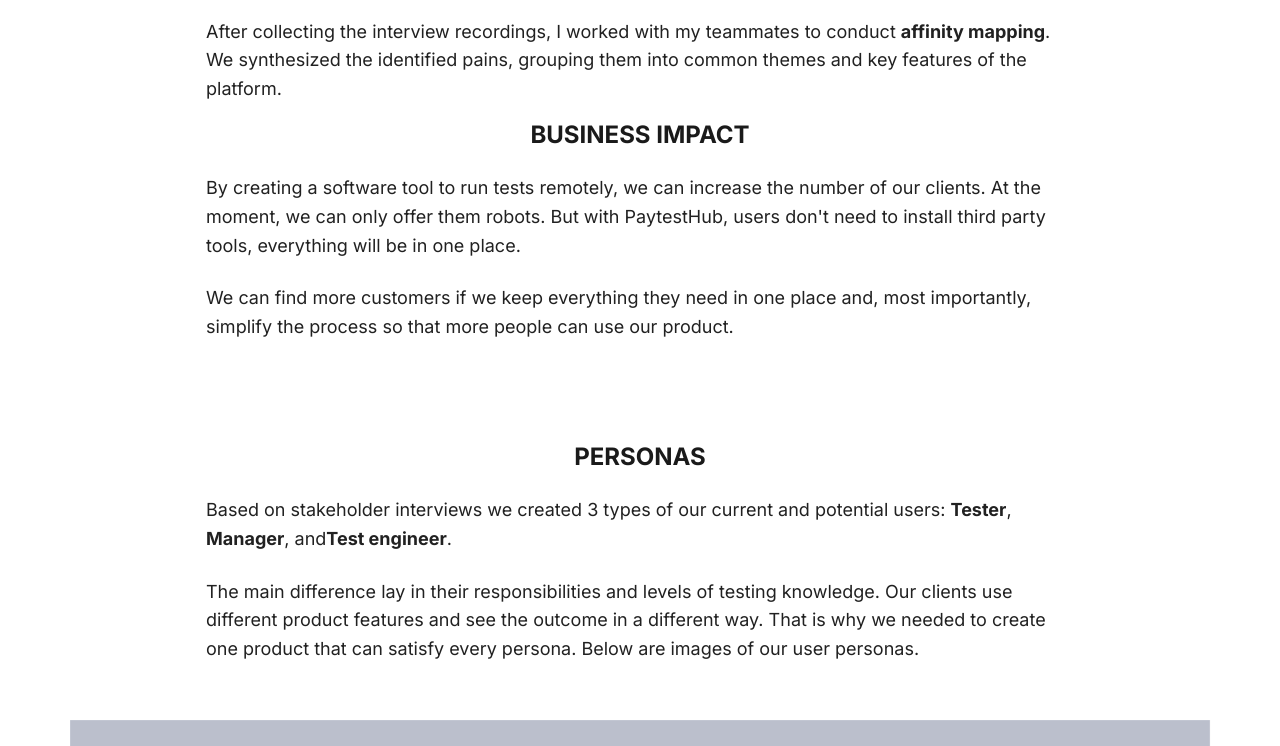
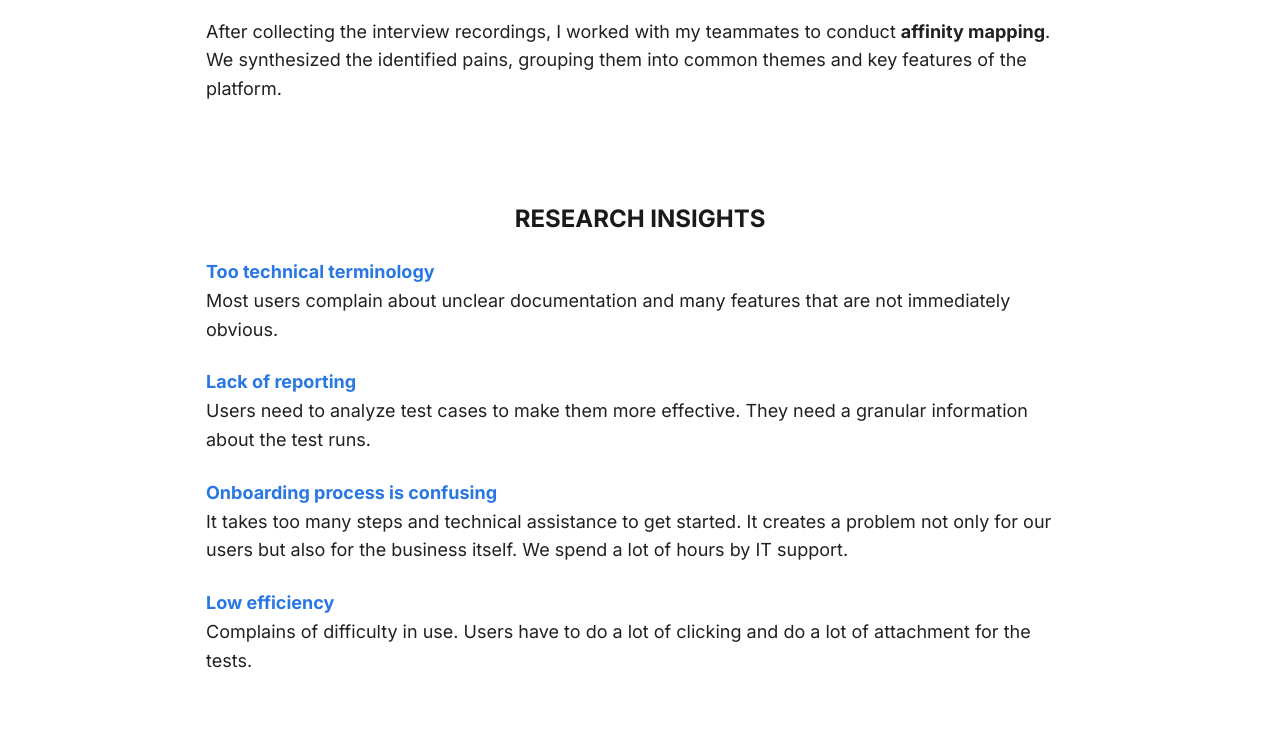
Before and after one commit to alexvlasov182/anastasiia-vlasova, a React (Vite) app: page /pytest-hub in a window 1280 px wide. Shown: the part 1520-2266 px from the top of the page. Built offline with nearby package versions, Linux system fonts and the light colour scheme.

Commit message:
Finished paytesthub page

```diff
--- a/src/domains/cards/components/PaytestHub/PaytestHub.module.scss
+++ b/src/domains/cards/components/PaytestHub/PaytestHub.module.scss
@@ -1,4 +1,4 @@
-.reconHubSection {
+.paytestHubSection {
   background-color: #EDF5FF;
   width: 100%;
   height: 672px;
@@ -133,6 +133,15 @@
   box-sizing: border-box;
 }
 
+.researchSection {
+  margin-bottom: 100px;
+}
+
+.mainColorText {
+  color: #2977E3;
+  font-weight: bold;
+}
+
 .researchTitle, .metricsTitle, .personasTitle, .journeyTitle, .screensTitle, .usabilityTitle, .resultTitle, .takeAwaysTitle {
   font-size: 24px;
   font-family: "Inter", sans-serif;
--- a/src/domains/cards/components/PaytestHub/PaytestHubHeroSection.tsx
+++ b/src/domains/cards/components/PaytestHub/PaytestHubHeroSection.tsx
@@ -3,7 +3,7 @@ import styles from './PaytestHub.module.scss'
 
 const PaytestHubHeroSection: React.FC = () => {
   return (
-    <section className={styles.reconHubSection}>
+    <section className={styles.paytestHubSection}>
       <div className={styles.contentWrapper}>
         <h1 className={styles.title}>PaytestHub</h1>
         <h2 className={styles.subtitle}>Payment software testing tool</h2>
--- a/src/domains/cards/components/PaytestHub/PaytestHubIntroduction.tsx
+++ b/src/domains/cards/components/PaytestHub/PaytestHubIntroduction.tsx
@@ -29,7 +29,7 @@ const PaytestHubIntroduction: React.FC = () => {
           </p>
           <h2 className={styles.introductionTitle}>LINK</h2>
           <a className={styles.link} href="https://paytestlab.com/products/paytesthub/" target="_blank" rel="noopener noreferrer">
-            https://<br />reconhub.abrantix.com/en/<br />product/reconhub
+            https://<br />paytestlab.com/<br />products/paytesthub
           </a>
         </div>
       </div>
--- a/src/domains/cards/components/PaytestHub/PaytestHubPersonas.tsx
+++ b/src/domains/cards/components/PaytestHub/PaytestHubPersonas.tsx
@@ -9,7 +9,7 @@ const PaytestHubPersonas: React.FC = () => {
         <h2 className={styles.personasTitle}>PERSONAS</h2>
         <p className={styles.personasParagraph}>
           Based on stakeholder interviews we created 3 types of our current and potential users: <b>Tester</b>, <b>Manager</b>, and
-          <b>Test engineer</b>.
+           <b> Test engineer</b>.
         </p>
 
         <p className={styles.personasParagraph}>
--- a/src/domains/cards/components/PaytestHub/PaytestHubResearchInsights.tsx
+++ b/src/domains/cards/components/PaytestHub/PaytestHubResearchInsights.tsx
@@ -1,41 +1,36 @@
 import React from "react";
 import styles from './PaytestHub.module.scss'
 
-const PaytestHubIntroduction: React.FC = () => {
+const PaytestHubResearchInsights: React.FC = () => {
   return (
-    <section className={styles.reconHubIntroductionSection}>
-      <h2 className={styles.researchTitle}>RESEARCH</h2>
-      <div className={styles.reconHubIntroductionContainer}>
-
-        <div className={styles.leftColumn}>
-          <p className={styles.aboutIntroduction}>
-            <span>Too technical terminology</span> <br/>
+    <section className={styles.researchSection}>
+      <div className={styles.researchContainer}>
+        <h2 className={styles.researchTitle}>RESEARCH INSIGHTS</h2>
+        <p className={styles.researchParagraph}>
+          <span className={styles.mainColorText}>Too technical terminology</span><br/>
           Most users complain about unclear documentation and many features that are not immediately obvious.
         </p>
 
-          <p className={styles.aboutIntroduction}>
-            <span>Lack of reporting</span><br/>
-            Users need to analyze test cases to make them more effective. They need a granular information about the
-            test runs.
+        <p className={styles.researchParagraph}>
+          <span className={styles.mainColorText}>Lack of reporting</span><br/>
+          Users need to analyze test cases to make them more effective. They need a granular information about the test
+          runs.
         </p>
-        </div>
 
-        <div className={styles.rightColumn}>
-          <p className={styles.aboutIntroduction}>
-            <span>Onboarding process is confusing</span> <br/>
+        <p className={styles.researchParagraph}>
+          <span className={styles.mainColorText}>Onboarding process is confusing</span><br/>
           It takes too many steps and technical assistance to get started. It creates a problem not only for our users
           but also for the business itself. We spend a lot of hours by IT support.
         </p>
-
-          <p className={styles.aboutIntroduction}>
-            <span>Low efficiency</span> <br/>
+        <p className={styles.researchParagraph}>
+          <span className={styles.mainColorText}>Low efficiency</span><br/>
           Complains of difficulty in use. Users have to do a lot of clicking and do a lot of attachment for the tests.
         </p>
 
-        </div>
+
       </div>
     </section>
   )
 }
 
-export default PaytestHubIntroduction;
+export default PaytestHubResearchInsights;
--- a/src/domains/cards/components/PaytestHub/PaytestHubUsabilityStudy.tsx
+++ b/src/domains/cards/components/PaytestHub/PaytestHubUsabilityStudy.tsx
@@ -7,7 +7,7 @@ const PaytestHubUsabilityStudy: React.FC = () => {
       <div className={styles.usabilityContainer}>
         <h2 className={styles.usabilityTitle}>USABILITY STUDY</h2>
         <p className={styles.usabilityParagraph}>
-          After finishing the first design interaction, we conducted 8 usability studies. Most of our decisions were right and easy to understand. But there were a few interesting BUTs.
+          After finishing the first design interaction, we conducted <b>8 usability studies</b>. Most of our decisions were right and easy to understand. But there were a few interesting BUTs.
         </p>
         <ul className={styles.mainList}>
           <li className={styles.listItem}>Almost all users <b>forgot to save their changes</b>. It was a big milestone in development, so we decided to prove if the autosave feature is worth creating it. To do so, we created Figma prototype to test it and save time for the development.</li>
--- a/src/domains/cards/components/PaytestHub/PaytestHubUserJourneyMap.tsx
+++ b/src/domains/cards/components/PaytestHub/PaytestHubUserJourneyMap.tsx
@@ -15,9 +15,12 @@ const PaytestHubUserJourneyMap: React.FC = () => {
           onboarding process. In this case study I will focus only on the software issues and will skip the hardware
           installation. The main findings are:
         </p>
+
+        <li className={styles.listItem}>
+          New test case - not clear what to enter
+        </li>
         <ul className={styles.mainList}>
-          <ul>
-            New test case - not clear what to enter
+
           <li className={styles.listItem}>
             add one default test case to show the most common steps;
           </li>
@@ -26,8 +29,11 @@ const PaytestHubUserJourneyMap: React.FC = () => {
           </li>
         </ul>
 
-          <ul>
+
+        <li className={styles.listItem}>
           Need to find and copy code from the library
+        </li>
+        <ul className={styles.mainList}>
           <li className={styles.listItem}>
             add templates;
           </li>
@@ -36,8 +42,11 @@ const PaytestHubUserJourneyMap: React.FC = () => {
           </li>
         </ul>
 
-          <ul>
+        <li className={styles.listItem}>
           Analytics doesn’t help to improve efficiency
+        </li>
+
+        <ul className={styles.mainList}>
           <li className={styles.listItem}>
             add customized reports;
           </li>
@@ -46,11 +55,11 @@ const PaytestHubUserJourneyMap: React.FC = () => {
           </li>
         </ul>
 
-          <li>
+        <li className={styles.listItem}>
           Ability to share with a team.
         </li>
 
-        </ul>
+
       </div>
 
     </section>
--- a/src/pages/PaytestHubPage.tsx
+++ b/src/pages/PaytestHubPage.tsx
@@ -14,7 +14,7 @@ import PaytestHubResult from "../domains/cards/components/PaytestHub/PaytestHubR
 import PaytestHubResults from "../domains/cards/components/PaytestHub/PaytestHubResults.tsx";
 import PaytestHubTakeAways from "../domains/cards/components/PaytestHub/PaytestHubTakeAways.tsx";
 import ScrollToTop from "../domains/cards/components/ScrollToTop/ScrollToTop.tsx";
-// import PaytestHubResearchInsights from "../domains/cards/components/PaytestHub/PaytestHubResearchInsights.tsx";
+import PaytestHubResearchInsights from "../domains/cards/components/PaytestHub/PaytestHubResearchInsights.tsx";
 
 
 const PaytestHubPage: React.FC = () => {
@@ -24,7 +24,7 @@ const PaytestHubPage: React.FC = () => {
       <div className={styles.container}>
         <PaytestHubIntroduction />
         <PaytestHubResearch />
-        {/*<PaytestHubResearchInsights />*/}
+        <PaytestHubResearchInsights />
         <PaytestHubBusinessImpact />
         <PaytestHubPersonas />
         <PaytestHubUserJourneyMap />
```
Lines whose indentation alone changed are shown as unchanged.
